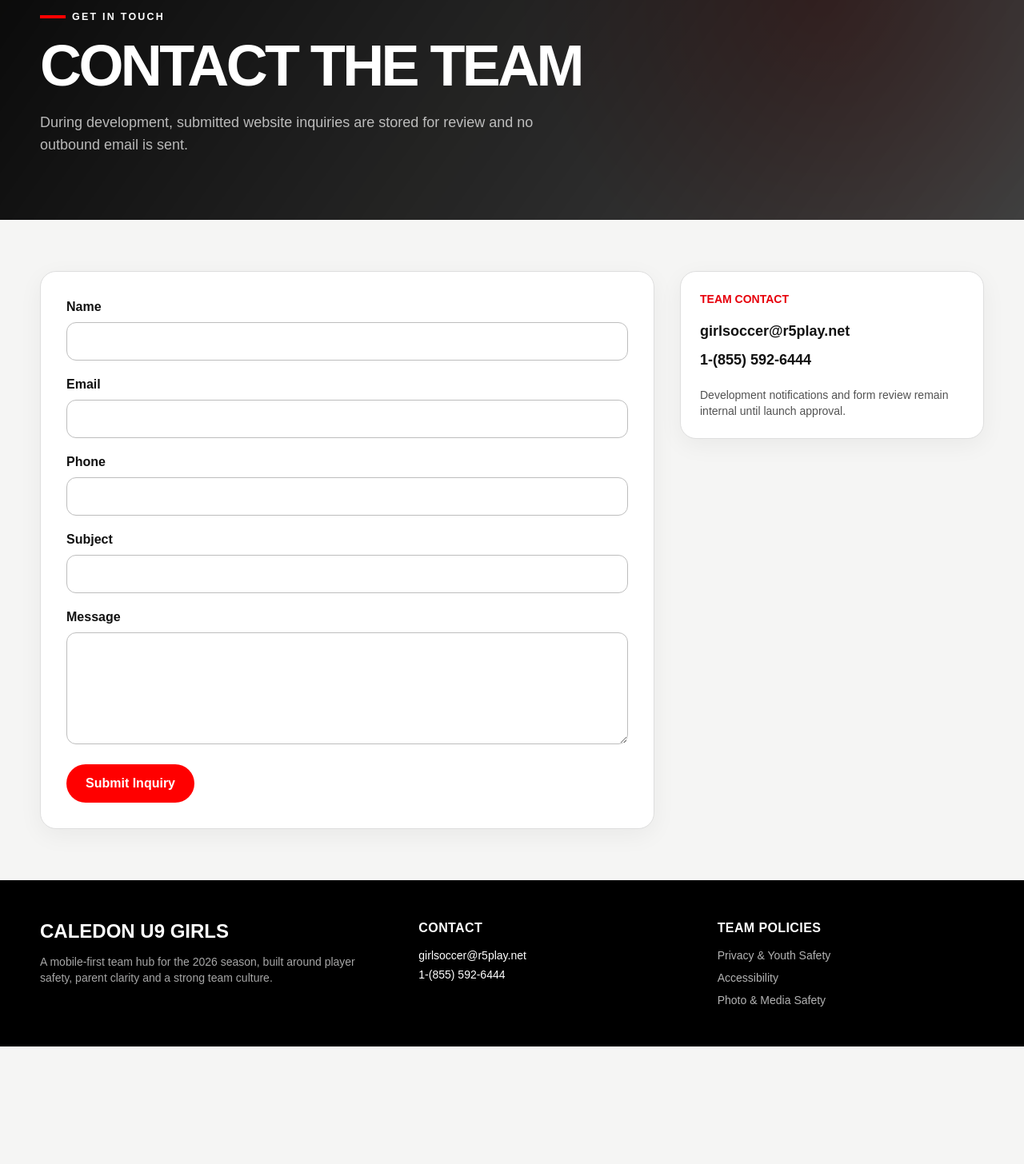
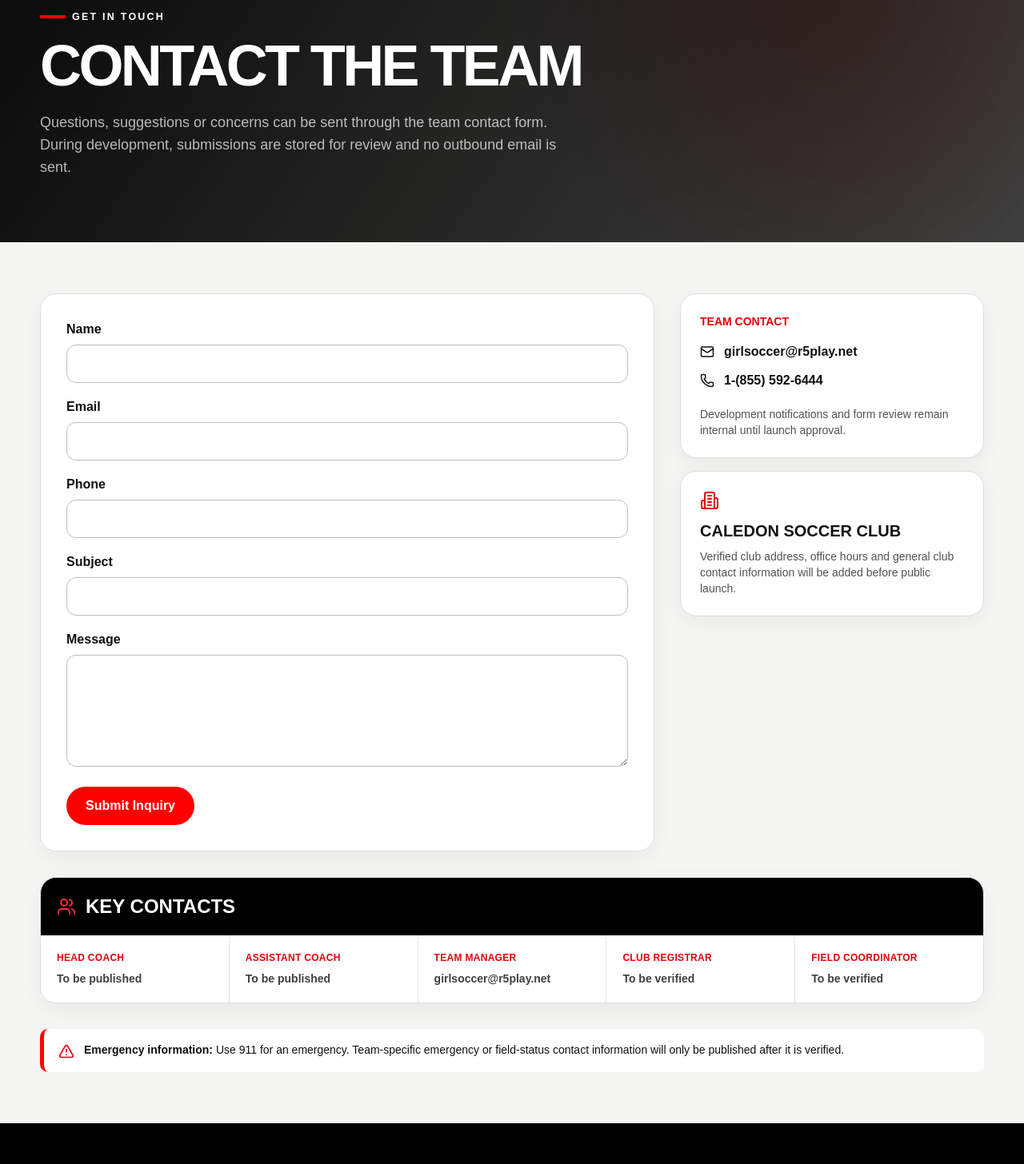
Before and after one commit to dang85ai/dg-claud, a Next.js app: page /contact in a window 1280 px wide. Shown: the part 180-1636 px from the top of the page at 80% size. Before the commit the page ends 1489 px from the top, so only its background shows below. Built offline with nearby package versions, Linux system fonts and the light colour scheme; no server answers.

Commit message:
Expand high-priority parent team hub content

```diff
--- a/app/contact/page.tsx
+++ b/app/contact/page.tsx
@@ -1,10 +1,25 @@
 "use client";
 
 import { FormEvent, useState } from "react";
+import {
+  AlertTriangle,
+  Building2,
+  Mail,
+  Phone,
+  Users
+} from "lucide-react";
 import { DevelopmentBanner } from "@/components/DevelopmentBanner";
 import { PublicPageHero } from "@/components/PublicPageHero";
 import { PublicShell } from "@/components/PublicShell";
 import { endpoints, publicFetch } from "@/lib/api";
+
+const contacts = [
+  { role: "Head Coach", contact: "To be published" },
+  { role: "Assistant Coach", contact: "To be published" },
+  { role: "Team Manager", contact: "girlsoccer@r5play.net" },
+  { role: "Club Registrar", contact: "To be verified" },
+  { role: "Field Coordinator", contact: "To be verified" }
+];
 
 export default function ContactPage() {
   const [status, setStatus] = useState("");
@@ -38,10 +53,12 @@ export default function ContactPage() {
       <PublicPageHero
         eyebrow="Get in Touch"
         title="Contact the Team"
-        copy="During development, submitted website inquiries are stored for review and no outbound email is sent."
+        copy="Questions, suggestions or concerns can be sent through the team contact form. During development, submissions are stored for review and no outbound email is sent."
       />
+
       <section className="section">
-        <div className="container grid gap-8 lg:grid-cols-[1fr_380px]">
+        <div className="container">
+          <div className="grid gap-8 lg:grid-cols-[1fr_380px]">
             <form className="card p-6 md:p-8" onSubmit={submit}>
               <div className="field-group">
                 <label className="field-label" htmlFor="name">Name</label>
@@ -73,14 +90,53 @@ export default function ContactPage() {
               {status ? <p className="notice mt-5 text-sm">{status}</p> : null}
             </form>
 
-          <aside className="card h-fit p-6">
+            <aside className="grid h-fit gap-4">
+              <div className="card p-6">
                 <div className="text-sm font-black uppercase text-red-600">Team Contact</div>
-            <div className="mt-4 text-lg font-black">girlsoccer@r5play.net</div>
-            <div className="mt-2 text-lg font-black">1-(855) 592-6444</div>
+                <a href="mailto:girlsoccer@r5play.net" className="mt-4 flex items-center gap-3 font-black hover:text-red-600">
+                  <Mail size={18} /> girlsoccer@r5play.net
+                </a>
+                <a href="tel:+18555926444" className="mt-3 flex items-center gap-3 font-black hover:text-red-600">
+                  <Phone size={18} /> 1-(855) 592-6444
+                </a>
                 <p className="mt-5 text-sm text-neutral-600">
                   Development notifications and form review remain internal until launch approval.
                 </p>
+              </div>
+
+              <div className="card p-6">
+                <Building2 className="text-red-600" />
+                <h2 className="mt-3 text-xl font-black uppercase">Caledon Soccer Club</h2>
+                <p className="mt-2 text-sm text-neutral-600">
+                  Verified club address, office hours and general club contact information will be added before public launch.
+                </p>
+              </div>
             </aside>
+          </div>
+
+          <section className="mt-8 card overflow-hidden">
+            <div className="bg-black p-5 text-white">
+              <div className="flex items-center gap-3">
+                <Users className="text-red-500" />
+                <h2 className="text-2xl font-black uppercase">Key Contacts</h2>
+              </div>
+            </div>
+            <div className="grid gap-px bg-neutral-200 md:grid-cols-5">
+              {contacts.map((item) => (
+                <div key={item.role} className="bg-white p-5">
+                  <div className="text-xs font-black uppercase tracking-wide text-red-600">{item.role}</div>
+                  <div className="mt-2 break-words text-sm font-bold text-neutral-700">{item.contact}</div>
+                </div>
+              ))}
+            </div>
+          </section>
+
+          <div className="notice mt-8 flex items-start gap-3">
+            <AlertTriangle className="mt-0.5 shrink-0 text-red-600" size={20} />
+            <div className="text-sm">
+              <strong>Emergency information:</strong> Use 911 for an emergency. Team-specific emergency or field-status contact information will only be published after it is verified.
+            </div>
+          </div>
         </div>
       </section>
     </PublicShell>
```
Lines whose indentation alone changed are shown as unchanged.
